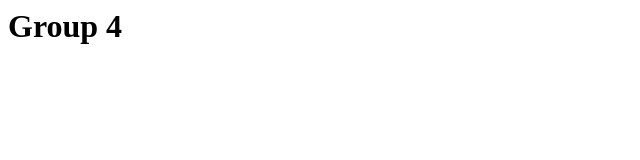
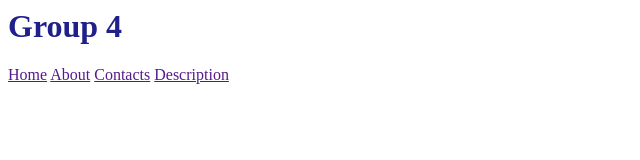
Before and after one commit to imanwambui/groupfourwork, a plain HTML site: page index.html in a window 1280 px wide. Shown: the whole page, without its empty margins (0-640 px from the left). Drawn offline with Linux system fonts and the light colour scheme.

Commit message:
create groupdescription

```diff
--- a/index.html
+++ b/index.html
@@ -1,8 +1,15 @@
 <html>
     <head>
-        <title>GROUP FOUR</title>
+        <title style=" color : blue">GROUP FOUR</title>
     </head>
     <body>
-        <h1 style= "colour:blue">Group 4</h1>
+        <div style="color:rgb(229, 167, 91)">
+     <h1 style= "color:rgb(32, 32, 138) ">Group 4</h1>
+        </div>
+         <!-- a -->
+         <a href="">Home</a>
+         <a href="">About</a>
+         <a href="">Contacts</a>
+         <a href="">Description</a>
     </body>
-</html>
+ </html >
```
Also changed, not shown: about.html (added), image/Iman .jpg (added).
